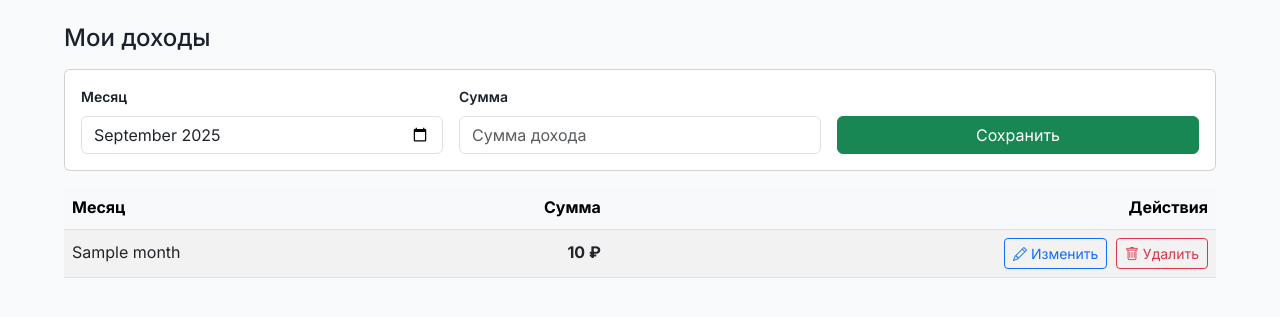
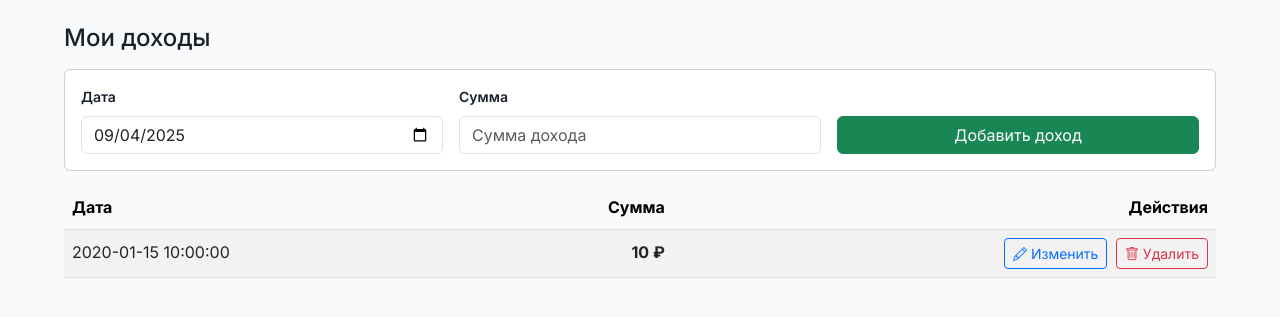
Before and after one commit to Genacvali/crystall-budget, a Flask app: template templates/income.html in a window 1280 px wide. Shown: the top 317 px of the page. Run offline with Flask 3, Linux system fonts and the light colour scheme; the template is opened without the code that fills it: most values are stand-ins (such as "Sample title", 1, 10 or a date in 2020).

Commit message:
update income.html

```diff
--- a/templates/income.html
+++ b/templates/income.html
@@ -6,14 +6,14 @@
   <h2 class="h4 m-0">Мои доходы</h2>
 </div>
 
-<!-- Форма добавления дохода (ПО МЕСЯЦАМ) -->
-<form method="POST" action="/income/add" class="mb-3">
+<!-- Форма добавления дохода (ПО ДНЯМ) -->
+<form method="POST" action="{{ url_for('income_add') }}" class="mb-3">
   <div class="card card-body">
     <div class="row g-3">
       <div class="col-md-4">
-        <label for="month" class="form-label">Месяц</label>
-        <input type="month" id="month" name="month"
-               value="{{ current_month }}" class="form-control" required>
+        <label for="date" class="form-label">Дата</label>
+        <input type="date" id="date" name="date"
+               value="{{ today }}" class="form-control" required>
       </div>
       <div class="col-md-4">
         <label for="amount" class="form-label">Сумма</label>
@@ -22,13 +22,13 @@
       </div>
       <div class="col-md-4 d-grid">
         <label class="form-label d-none d-md-block">&nbsp;</label>
-        <button type="submit" class="btn btn-success">Сохранить</button>
+        <button type="submit" class="btn btn-success">Добавить доход</button>
       </div>
     </div>
   </div>
 </form>
 
-<!-- Мобильные карточки -->
+<!-- Мобильный вид -->
 <div class="d-block d-md-none">
   {% for income in incomes %}
   <div class="card mb-2">
@@ -37,18 +37,18 @@
         <div>
           <h6 class="mb-1">{{ income.amount|format_amount }} ₽</h6>
           <small class="text-muted">
-            <i class="bi bi-calendar3"></i> {{ income.month }}
+            <i class="bi bi-calendar3"></i> {{ income.date|format_date_with_day }}
           </small>
         </div>
       </div>
       <div class="d-flex gap-2 mt-2">
-        <a href="{{ url_for('edit_income', month=income.month) }}"
+        <a href="{{ url_for('edit_income', income_id=income.id) }}"
            class="btn btn-outline-primary flex-fill">
           <i class="bi bi-pencil"></i> Изменить
         </a>
-        <form method="POST" action="{{ url_for('delete_income', month=income.month) }}" class="flex-fill">
+        <form method="POST" action="{{ url_for('delete_income', income_id=income.id) }}" class="flex-fill">
           <button type="submit" class="btn btn-outline-danger w-100"
-                  onclick="return confirm('Удалить доход?\nМесяц: {{ income.month }}\nСумма: {{ income.amount|format_amount }}₽')">
+                  onclick="return confirm('Удалить доход?\\nДата: {{ income.date|format_date_with_day }}\\nСумма: {{ income.amount|format_amount }}₽')">
             <i class="bi bi-trash"></i> Удалить
           </button>
         </form>
@@ -58,12 +58,12 @@
   {% endfor %}
 </div>
 
-<!-- Таблица для десктопа -->
+<!-- Табличный вид для десктопа -->
 <div class="table-responsive d-none d-md-block">
   <table class="table table-striped align-middle">
     <thead class="table-light">
       <tr>
-        <th>Месяц</th>
+        <th>Дата</th>
         <th class="text-end">Сумма</th>
         <th class="text-end">Действия</th>
       </tr>
@@ -71,16 +71,16 @@
     <tbody>
       {% for income in incomes %}
       <tr>
-        <td>{{ income.month }}</td>
+        <td>{{ income.date|format_date_with_day }}</td>
         <td class="text-end fw-bold">{{ income.amount|format_amount }} ₽</td>
         <td class="text-end">
-          <a href="{{ url_for('edit_income', month=income.month) }}"
+          <a href="{{ url_for('edit_income', income_id=income.id) }}"
              class="btn btn-sm btn-outline-primary me-1">
             <i class="bi bi-pencil"></i> Изменить
           </a>
-          <form method="POST" action="{{ url_for('delete_income', month=income.month) }}" class="d-inline">
+          <form method="POST" action="{{ url_for('delete_income', income_id=income.id) }}" class="d-inline">
             <button type="submit" class="btn btn-sm btn-outline-danger"
-                    onclick="return confirm('Удалить доход?\nМесяц: {{ income.month }}\nСумма: {{ income.amount|format_amount }}₽')">
+                    onclick="return confirm('Удалить доход?\\nДата: {{ income.date|format_date_with_day }}\\nСумма: {{ income.amount|format_amount }}₽')">
               <i class="bi bi-trash"></i> Удалить
             </button>
           </form>
@@ -94,8 +94,7 @@
 {% if not incomes %}
 <div class="text-center py-5">
   <p class="text-muted mb-3">Доходов пока нет</p>
-  <button class="btn btn-primary"
-          onclick="document.getElementById('month')?.focus()">
+  <button class="btn btn-primary" onclick="document.getElementById('date')?.focus()">
     <i class="bi bi-plus-lg me-1"></i> Добавить первый доход
   </button>
 </div>
@@ -104,11 +103,11 @@
 
 {% block scripts %}
 <script>
-document.addEventListener('DOMContentLoaded', function () {
-  const monthInput = document.getElementById('month');
-  if (monthInput && !monthInput.value) {
+document.addEventListener('DOMContentLoaded', function() {
+  const dateInput = document.getElementById('date');
+  if (dateInput && !dateInput.value) {
     const now = new Date();
-    monthInput.value = `${now.getFullYear()}-${String(now.getMonth()+1).padStart(2,'0')}`;
+    dateInput.value = now.toISOString().slice(0, 10);
   }
 });
 </script>
```
